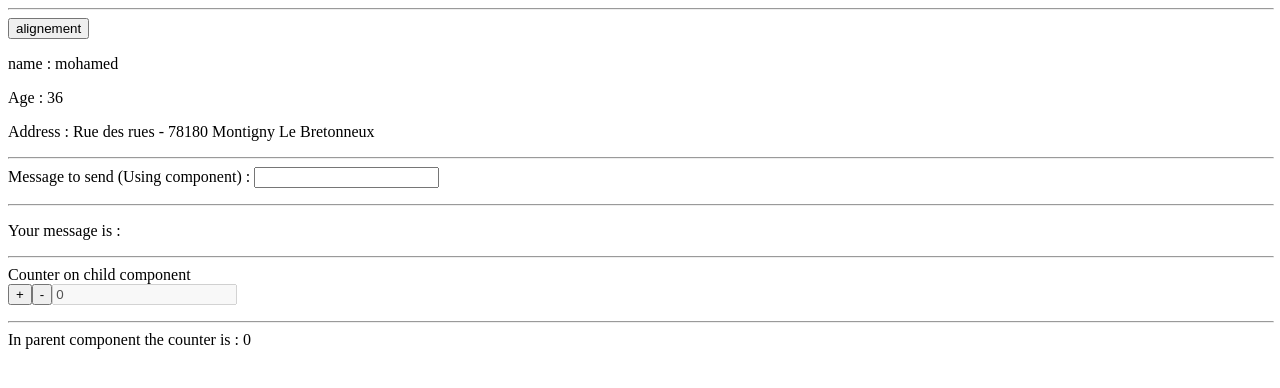
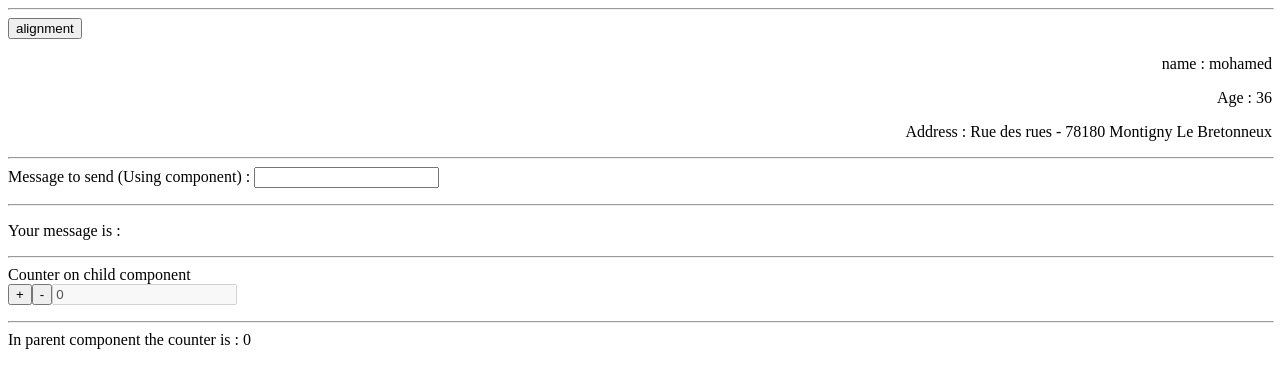
Before and after one commit to mgafsia/angBinding, an Angular app in the folder angBinding-web/src/main/angBinding-web/: page / in a window 1280 px wide. Shown: the top 388 px of the page. Built offline with nearby package versions, Linux system fonts and the light colour scheme.

Commit message:
Clean up (5).

```diff
--- a/angBinding-web/src/main/angBinding-web/src/app/app.component.html
+++ b/angBinding-web/src/main/angBinding-web/src/app/app.component.html
@@ -1,7 +1,7 @@
 <HR size=2 align=center width="100%">
 
 <div>
-  <input (click)="switchAlignement()" type="button" value="alignement">
+  <input (click)="switchAlignment()" type="button" value="alignment">
 </div>
 
 <p></p>
--- a/angBinding-web/src/main/angBinding-web/src/app/app.component.ts
+++ b/angBinding-web/src/main/angBinding-web/src/app/app.component.ts
@@ -13,12 +13,12 @@
       street : 'Rue des rues',
       city : '78180 Montigny Le Bretonneux'
   };
-  alignement: string = 'right';
+  alignment: string = 'right';
   counter: number = 0;
 
-  switchAlignement() {
-    if(this.alignement === 'right') this.alignement = 'left';
-    else this.alignement = "right";
+  switchAlignment() {
+    if(this.alignment === 'right') this.alignment = 'left';
+    else this.alignment = "right";
   }
 
   changeCounter(event) {
```
